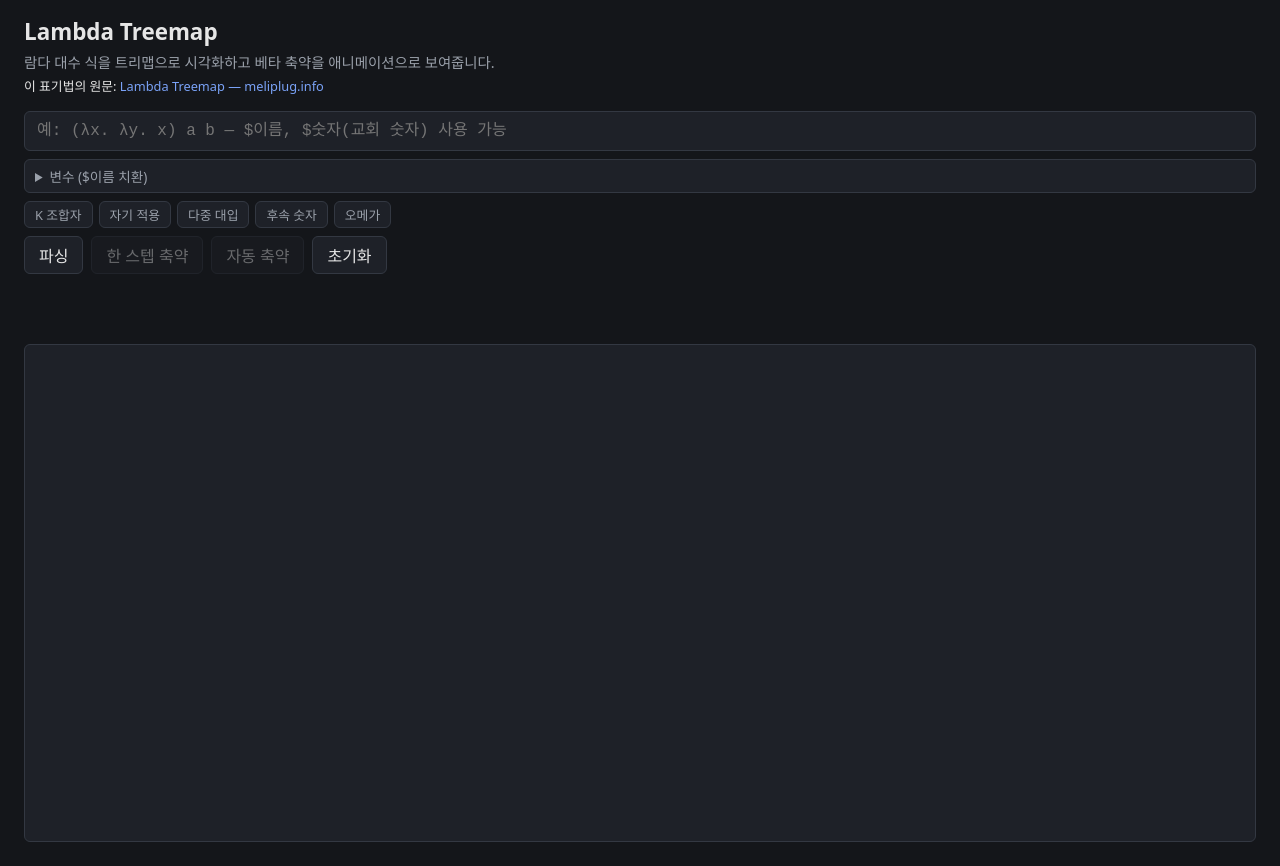
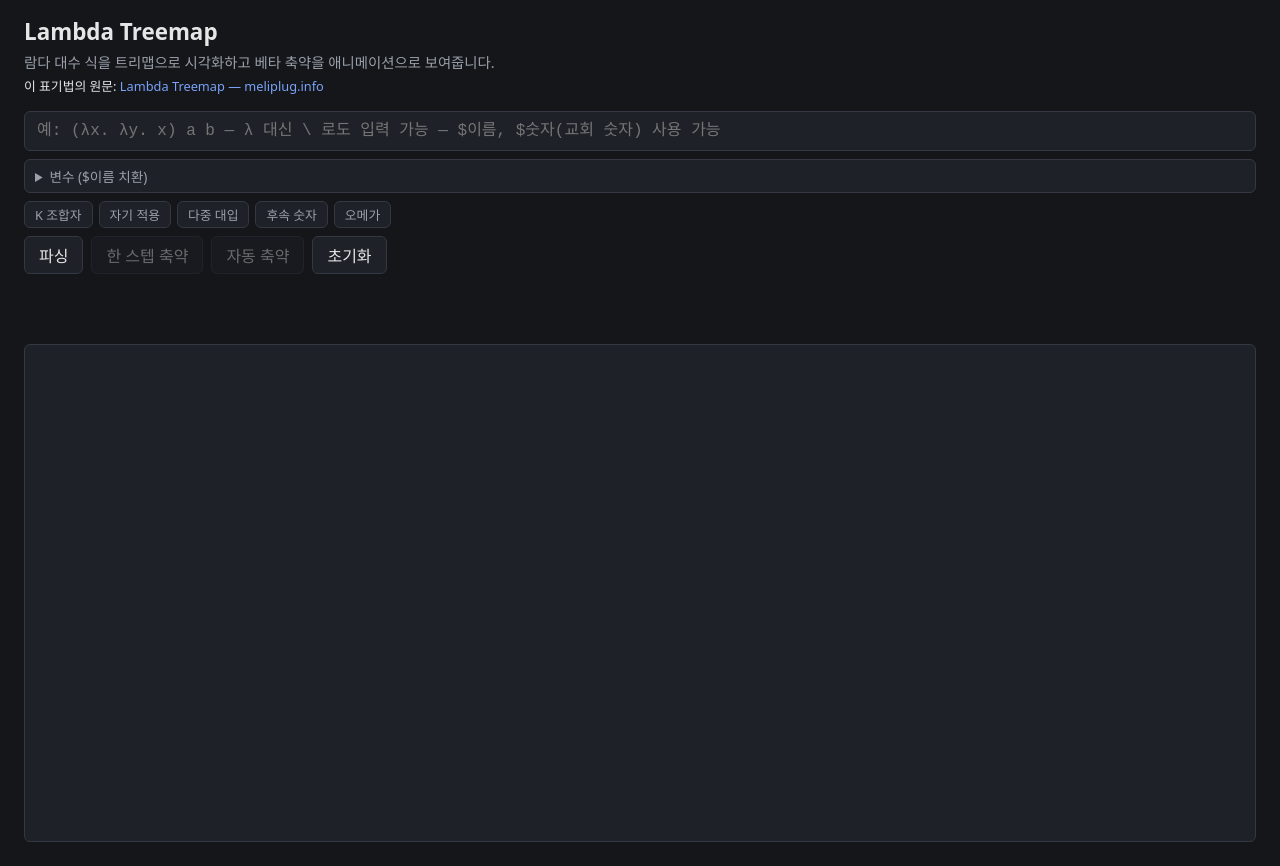
Before and after one commit to ywbird/slop-lambda-treemap, a website with bundled scripts: page index.html in a window 1280 px wide. Built offline with nearby package versions, Linux system fonts and the light colour scheme.

Commit message:
docs: make backslash alternative for lambda explicit in UI and README

```diff
--- a/index.html
+++ b/index.html
@@ -15,7 +15,7 @@
 
   <main>
     <section id="controls">
-      <input id="expr-input" type="text" placeholder="예: (λx. λy. x) a b — $이름, $숫자(교회 숫자) 사용 가능" aria-label="람다 대수 식 입력" spellcheck="false" autocapitalize="off">
+      <input id="expr-input" type="text" placeholder="예: (λx. λy. x) a b — λ 대신 \ 로도 입력 가능 — $이름, $숫자(교회 숫자) 사용 가능" aria-label="람다 대수 식 입력" spellcheck="false" autocapitalize="off">
       <details id="variables-details">
         <summary>변수 ($이름 치환)</summary>
         <div id="variables-list"></div>
```
Also changed, not shown: README.md.
